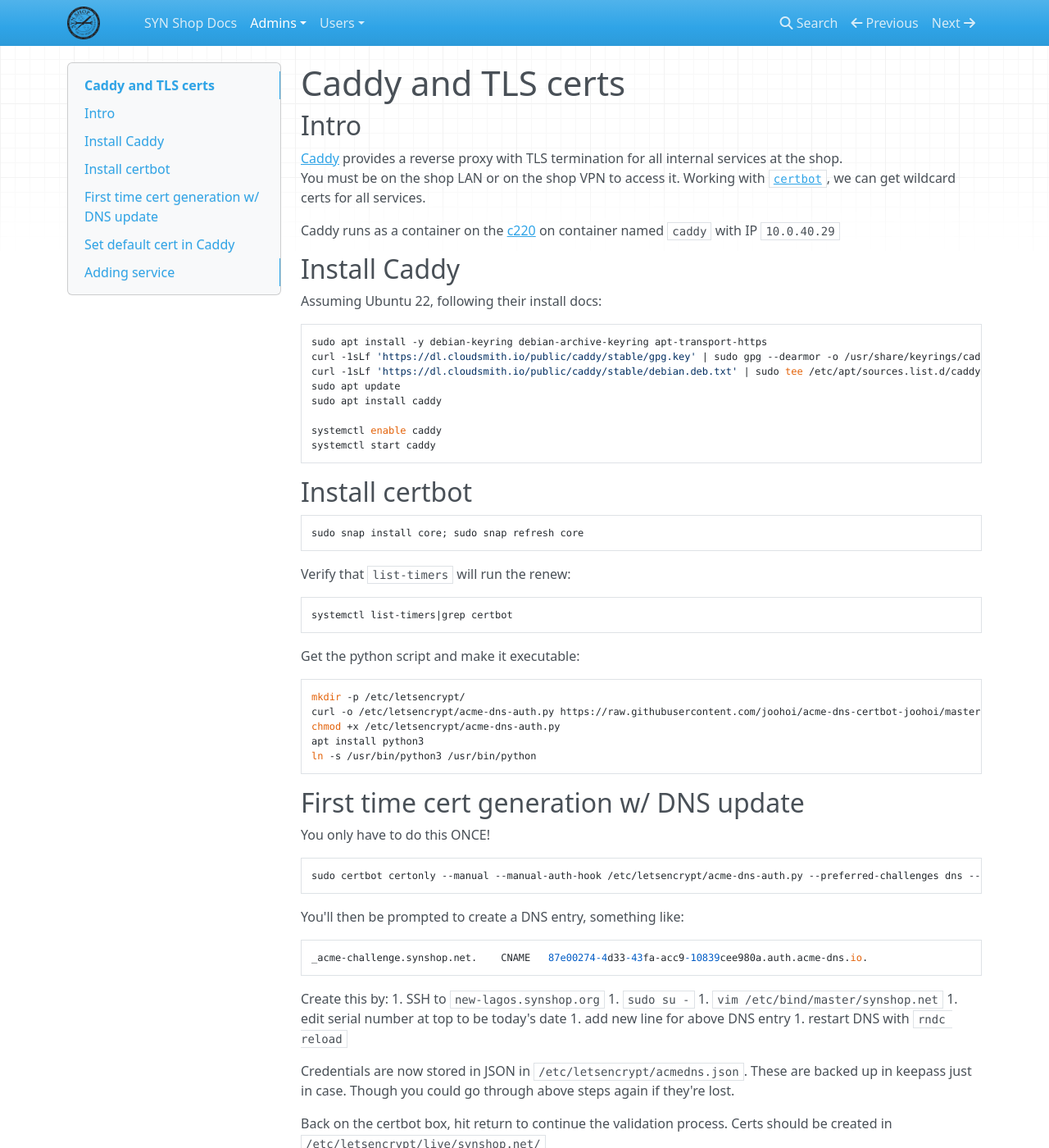
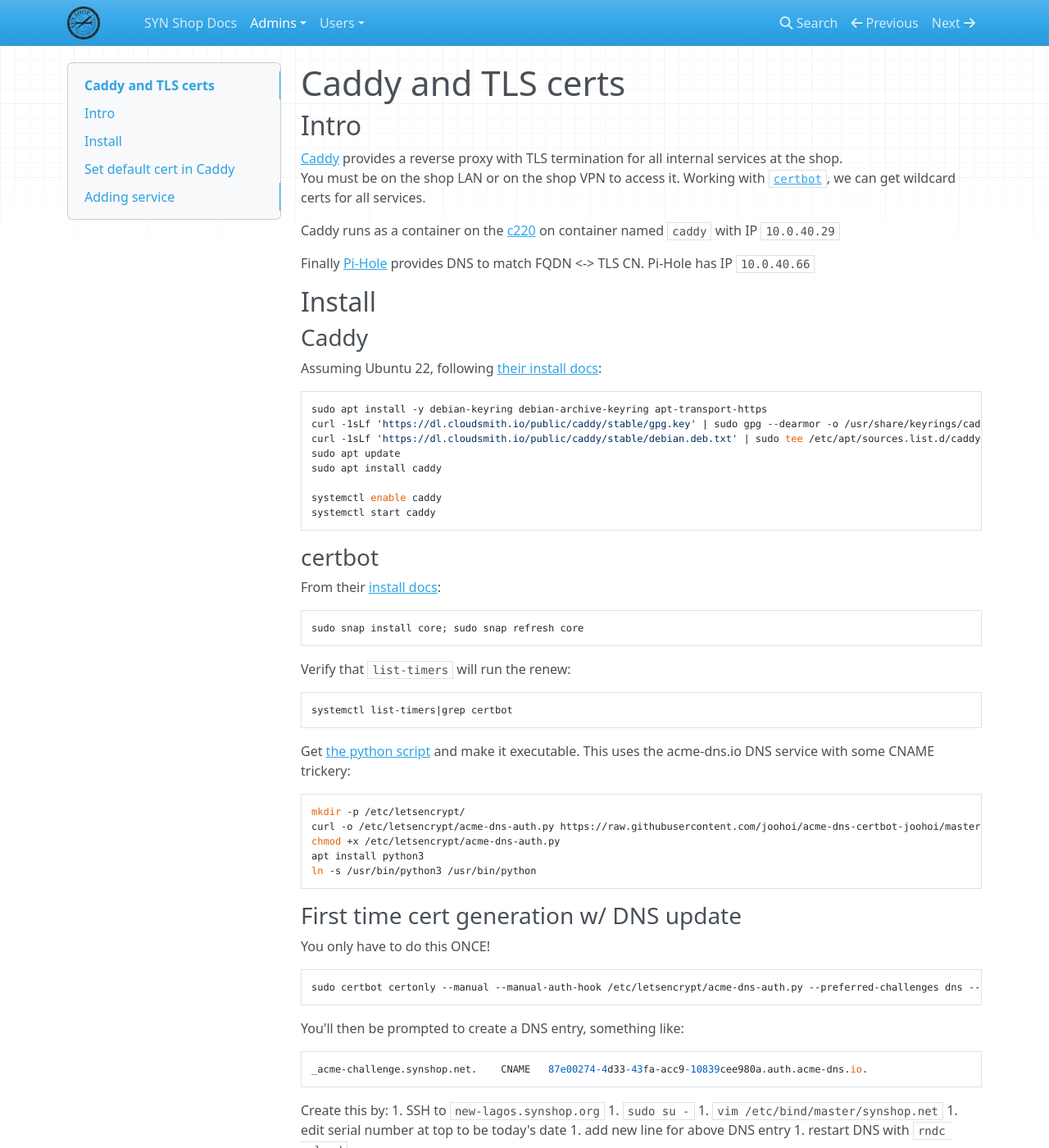
Before and after one commit to synshop/rtfm, an MkDocs documentation site: the page built from docs/admins/Caddy and TLS certs.md, in a window 1280 px wide and 1400 px high. Shown: the whole window at 82% size. Built offline with MkDocs 1.6.1, drawn with Linux system fonts in a browser that asks for light colours; nearby versions of some CDN libraries.

Commit message:
update install steps for certbot et al

````diff
--- a/docs/admins/Caddy and TLS certs.md
+++ b/docs/admins/Caddy and TLS certs.md
@@ -8,9 +8,13 @@
 
 Caddy runs as a container on the [c220](/admins/c220/) on container named `caddy` with IP `10.0.40.29`
 
-## Install Caddy
+Finally [Pi-Hole](https://pi-hole.net/) provides DNS to match FQDN <-> TLS CN. Pi-Hole has IP `10.0.40.66`
 
-Assuming Ubuntu 22, following their install docs:
+## Install
+
+### Caddy
+
+Assuming Ubuntu 22, following [their install docs](https://caddyserver.com/docs/install#debian-ubuntu-raspbian):
 
 ```bash
 sudo apt install -y debian-keyring debian-archive-keyring apt-transport-https
@@ -23,7 +27,9 @@
 systemctl start caddy
 ```
 
-## Install certbot
+### certbot
+
+From their [install docs](https://certbot.eff.org/instructions?ws=other&os=ubuntufocal&commit=%3E):
 
 ```bash
 sudo snap install core; sudo snap refresh core
@@ -35,7 +41,7 @@
 systemctl list-timers|grep certbot
 ```
 
-Get the python script and make it executable:
+Get [the python script](https://github.com/joohoi/acme-dns-certbot-joohoi) and make it executable. This uses the acme-dns.io DNS service with some CNAME trickery:
 
 ```bash
 mkdir -p /etc/letsencrypt/
@@ -45,7 +51,7 @@
 ln -s /usr/bin/python3 /usr/bin/python
 ```
 
-## First time cert generation w/ DNS update
+### First time cert generation w/ DNS update
 
 You only have to do this ONCE!
 
````
